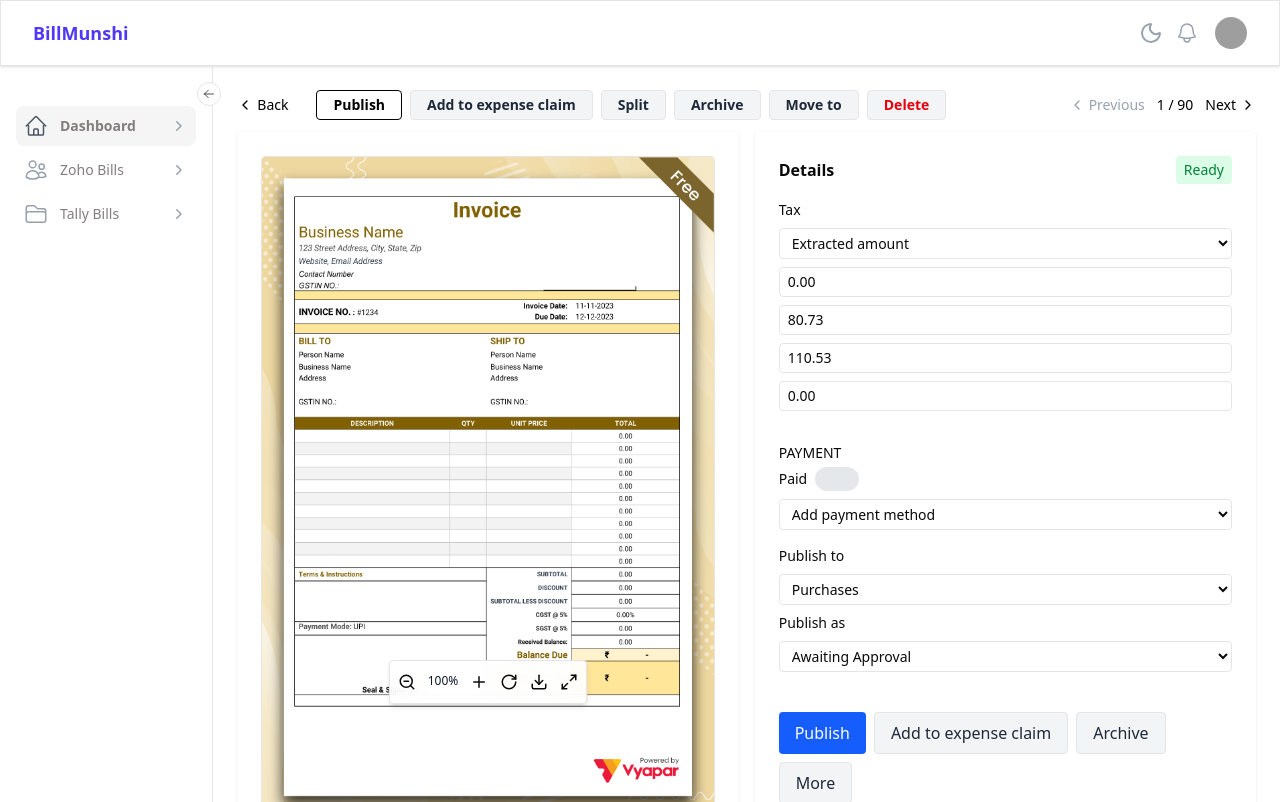
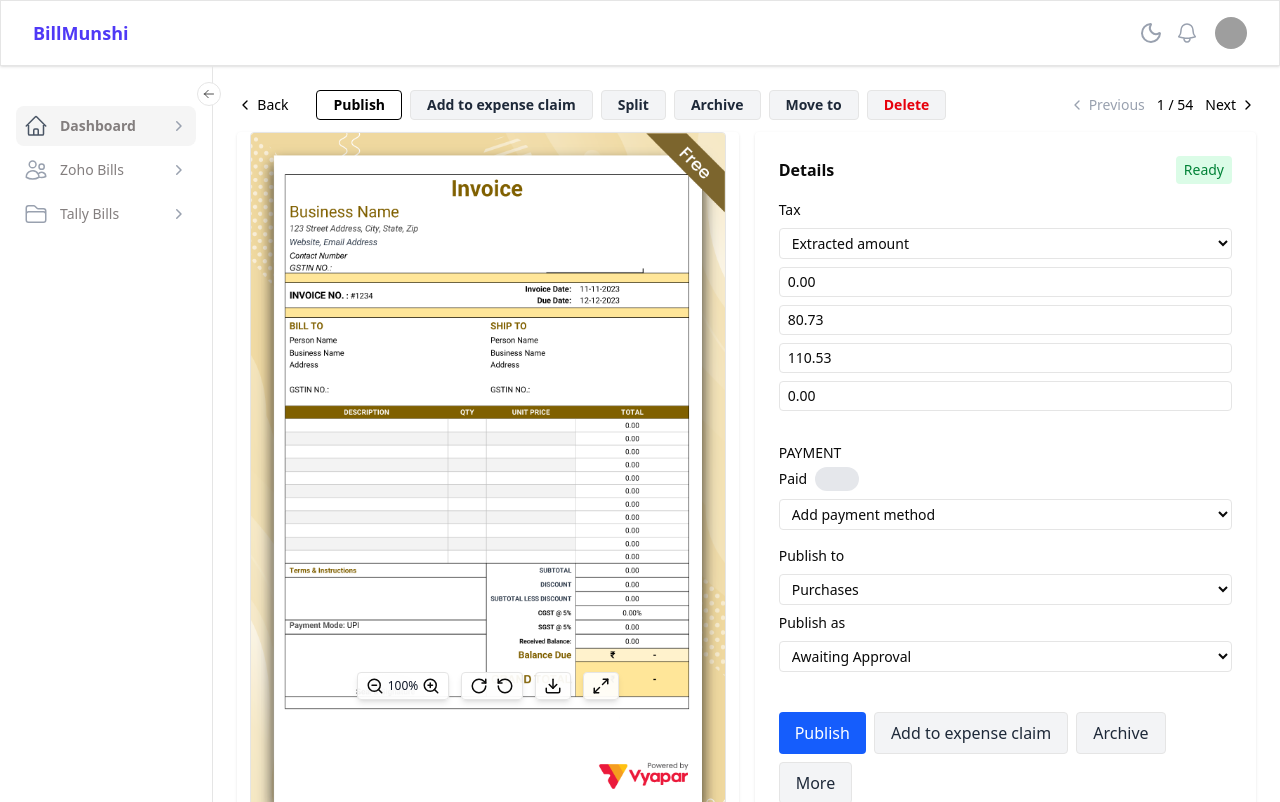
Before and after one commit to aashnasharma1/BlueBill-OCR, a React (Vite) app: page /details in a window 1280 px wide. Built offline with nearby package versions, Linux system fonts and the light colour scheme; grey boxes are pictures that could not be loaded.

Commit message:
Error Resolved

```diff
--- a/src/components/dashboard/ActionButtons.jsx
+++ b/src/components/dashboard/ActionButtons.jsx
@@ -1,14 +1,22 @@
-import React, { useState } from "react";
-import { Download, RotateCw, ZoomIn, ZoomOut, Maximize2, Plus } from "lucide-react";
+import React, { useState, useEffect } from "react";
+import { Download, RotateCw, RotateCcw, ZoomIn, ZoomOut, Maximize2, Plus } from "lucide-react";
 import Invoice from "../../assets/Invoice-Format.webp";
 
-const ActionButtons = () => {
+const ActionButtons = ({ imageRef }) => {
   const [zoom, setZoom] = useState(1);
   const [rotation, setRotation] = useState(0);
+
+  useEffect(() => {
+    if (imageRef.current) {
+      imageRef.current.style.transform = `scale(${zoom}) rotate(${rotation}deg)`;
+      imageRef.current.style.transformOrigin = "center";
+    }
+  }, [zoom, rotation, imageRef]);
 
   const handleZoomIn = () => setZoom((prev) => Math.min(prev + 0.1, 2));
   const handleZoomOut = () => setZoom((prev) => Math.max(prev - 0.1, 0.5));
   const handleRotate = () => setRotation((prev) => prev + 90);
+  const handleRotateCCW = () => setRotation((prev) => prev - 90);
   const handleDownload = () => {
     const link = document.createElement("a");
     link.href = Invoice;
@@ -16,26 +24,78 @@ const ActionButtons = () => {
     link.click();
   };
   const handleFullscreen = () => {
-    const img = document.getElementById("invoice-image");
-    if (img?.requestFullscreen) img.requestFullscreen();
+    if (!imageRef.current) return;
+
+
+    const clone = imageRef.current.cloneNode(true);
+    clone.style.transform = "none";
+    clone.style.width = "100%";
+    clone.style.height = "100%";
+    clone.style.objectFit = "contain";
+    clone.style.border = "none";
+    clone.style.transition = "transform 0.3s ease, opacity 0.3s ease";
+
+    const fullscreenContainer = document.createElement("div");
+    fullscreenContainer.style.backgroundColor = "#000";
+    fullscreenContainer.style.display = "flex";
+    fullscreenContainer.style.justifyContent = "center";
+    fullscreenContainer.style.alignItems = "center";
+    fullscreenContainer.style.width = "100%";
+    fullscreenContainer.style.height = "100%";
+
+    fullscreenContainer.appendChild(clone);
+    document.body.appendChild(fullscreenContainer);
+
+
+    if (fullscreenContainer.requestFullscreen) {
+      fullscreenContainer.requestFullscreen();
+    }
+
+
+    const cleanup = () => {
+      if (document.fullscreenElement === fullscreenContainer) {
+        document.exitFullscreen();
+      }
+      fullscreenContainer.remove();
+      document.removeEventListener("fullscreenchange", onFullscreenChange);
     };
 
+    const onFullscreenChange = () => {
+      if (!document.fullscreenElement) {
+        cleanup();
+      }
+    };
+
+    document.addEventListener("fullscreenchange", onFullscreenChange);
+  };
+
+
   return (
-    <div className="fixed top-165 bg-white/90 backdrop-blur-md border px-2 py-3 rounded shadow-md flex flex-row gap-3 z-50">
+    <div className="fixed top-168  flex flex-row gap-3 z-50">
+
+      <div className="flex items-center gap-1 bg-white/90 backdrop-blur-md border px-2 py-1 rounded shadow-md">
         <button onClick={handleZoomOut} title="Zoom Out">
           <ZoomOut size={18} />
         </button>
         <span className="text-xs text-center text-gray-900">{Math.round(zoom * 100)}%</span>
         <button onClick={handleZoomIn} title="Zoom In">
-        <Plus size={18} />
+          <ZoomIn size={18} />
         </button>
+      </div>
+
+      <div className="flex items-center gap-2 bg-white/90 backdrop-blur-md border px-2 py-1 rounded shadow-md">
         <button onClick={handleRotate} title="Rotate">
           <RotateCw size={18} />
         </button>
-      <button onClick={handleDownload} title="Download">
+        <button onClick={handleRotateCCW} title="Rotate Counterclockwise">
+          <RotateCcw size={18} />
+        </button>
+      </div>
+
+      <button onClick={handleDownload} title="Download" className="bg-white/90 backdrop-blur-md border px-2 py-1 rounded shadow-md">
         <Download size={18} />
       </button>
-      <button onClick={handleFullscreen} title="Fullscreen">
+      <button onClick={handleFullscreen} title="Fullscreen" className="bg-white/90 backdrop-blur-md border px-2 py-1 rounded shadow-md">
         <Maximize2 size={18} />
       </button>
     </div>
--- a/src/components/dashboard/Details.jsx
+++ b/src/components/dashboard/Details.jsx
@@ -1,9 +1,11 @@
-import React from "react";
+import React, { useRef } from "react";
 import { ToggleRight, ChevronDown, ChevronLeft, ChevronRight } from "lucide-react";
 import Invoice from '../../assets/Invoice-Format.webp';
 import ActionButtons from "./ActionButtons";
 
 const Details = () => {
+    const imageRef = useRef();
+
     return (
         <main className="h-[calc(100vh-64px)] overflow-y-auto">
             <div className=" sm:p-6">
@@ -30,7 +32,7 @@ const Details = () => {
                         <button className="text-gray-400 hover:text-black transition flex items-center gap-1">
                             <span><ChevronLeft size={16} /></span>  Previous
                         </button>
-                        <span className="text-black">1 / 90</span>
+                        <span className="text-black">1 / 54</span>
                         <button className="text-black hover:text-black transition flex items-center gap-1">
                             Next <span><ChevronRight size={16} /></span>
                         </button>
@@ -41,13 +43,15 @@ const Details = () => {
                 {/* Main Layout */}
                 <div className="flex flex-col lg:flex-row gap-4">
                     {/* Left: Invoice Preview */}
-                    <div className="flex-1 bg-white p-6 rounded shadow flex justify-center items-center">
+                    <div className="flex-1 bg-white p-6 rounded shadow relative overflow-hidden flex justify-center items-center">
                         <img
+                            ref={imageRef}
                             src={Invoice}
                             alt="Invoice Preview"
-                            className="w-full max-w-[650px] rounded border"
+                            className="absolute max-w-[100%] max-h-full rounded border transition-transform duration-300"
+                            id="invoice-image"
                         />
-                        <ActionButtons />
+                        <ActionButtons imageRef={imageRef} />
                     </div>
 
                     {/* Right: Details Panel */}
--- a/src/components/dashboard/Workspace.jsx
+++ b/src/components/dashboard/Workspace.jsx
@@ -1,6 +1,6 @@
 import React, { useState, useMemo } from 'react'
 import { Plus, RefreshCcw, Search } from 'lucide-react'
-import { PaginationControls } from '@/components/UI/PaginationControl'
+import { PaginationControls } from '@/components/ui/PaginationControl'
 import AddWorkspace from './workspace/AddWorkspace';
 
 const baseData = [
--- a/src/components/dashboard/allInvoices Tabs/InboxTab.jsx
+++ b/src/components/dashboard/allInvoices Tabs/InboxTab.jsx
@@ -6,7 +6,7 @@ import {
     Search,
     Settings,
 } from 'lucide-react'
-import { PaginationControls } from '@/components/UI/PaginationControl'
+import { PaginationControls } from '@/components/ui/PaginationControl'
 
 const inboxData = [
     {
--- a/src/components/dashboard/allInvoices Tabs/ProcessingTab.jsx
+++ b/src/components/dashboard/allInvoices Tabs/ProcessingTab.jsx
@@ -1,6 +1,6 @@
 import React, { useState, useMemo } from 'react'
 import { Image, Plus, RefreshCcw, Search } from 'lucide-react'
-import { PaginationControls } from '@/components/UI/PaginationControl'
+import { PaginationControls } from '@/components/ui/PaginationControl'
 
 const processingData = [
     {
--- a/src/components/layout/TableLayout.jsx
+++ b/src/components/layout/TableLayout.jsx
@@ -1,8 +1,8 @@
 import React, { useState } from 'react';
 import { CloudDownload, ImageDown, Search, X, Eye, ShieldCheck, Trash2, TextSearch, ArrowLeft } from 'lucide-react';
-import { PaginationControls } from '@/components/UI/PaginationControl';
+import { PaginationControls } from '@/components/ui/PaginationControl';
 import Invoice from '../../assets/Invoice-Format.webp';
-import { Separator } from '@/components/UI/separator';
+import { Separator } from '@/components/ui/separator';
 
 const statuses = ['Drafts', 'Analyzed', 'Synced'];
 const bills = Array.from({ length: 99 }, (_, i) => {
--- a/src/components/zoho/settingsTab/Coa.jsx
+++ b/src/components/zoho/settingsTab/Coa.jsx
@@ -1,6 +1,6 @@
 import React, { useState, useMemo } from 'react';
 import { RefreshCcw, Search } from 'lucide-react';
-import { PaginationControls } from '@/components/UI/PaginationControl';
+import { PaginationControls } from '@/components/ui/PaginationControl';
 
 const coaData = [
   { accountId: 'A123', accountName: 'Sales Account', created_at: 'Feb. 22, 2025, 10:09 p.m.' },
--- a/src/components/zoho/settingsTab/Taxes.jsx
+++ b/src/components/zoho/settingsTab/Taxes.jsx
@@ -1,6 +1,6 @@
 import React, { useState, useMemo } from 'react';
 import { RefreshCcw, Search } from 'lucide-react';
-import { PaginationControls } from '@/components/UI/PaginationControl';
+import { PaginationControls } from '@/components/ui/PaginationControl';
 
 const taxesData = [
     {
--- a/src/components/zoho/settingsTab/TdsTcs.jsx
+++ b/src/components/zoho/settingsTab/TdsTcs.jsx
@@ -1,6 +1,6 @@
 import React, { useState, useMemo } from 'react';
 import { RefreshCcw, Search } from 'lucide-react';
-import { PaginationControls } from '@/components/UI/PaginationControl';
+import { PaginationControls } from '@/components/ui/PaginationControl';
 
 const tdsData = [
   {
--- a/src/components/zoho/settingsTab/Vendor.jsx
+++ b/src/components/zoho/settingsTab/Vendor.jsx
@@ -1,6 +1,6 @@
 import React, { useState, useMemo } from 'react'
 import { RefreshCcw, Search } from 'lucide-react'
-import { PaginationControls } from '@/components/UI/PaginationControl'
+import { PaginationControls } from '@/components/ui/PaginationControl'
 
 const baseData = [
   {
```
Lines whose indentation alone changed are shown as unchanged.
